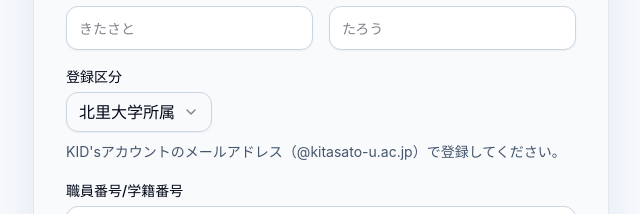
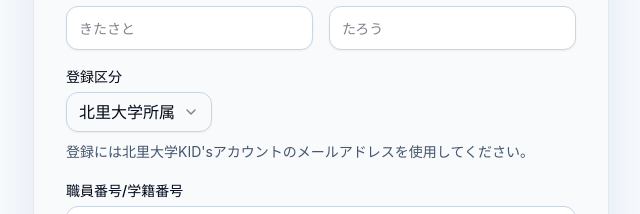
Before and after one commit to MolecularBiologyResearchCenter/lab-manager, a Next.js app: page /register in a window 1280 px wide. Shown: the part 419-633 px from the top of the page, without its empty margins (319-959 px from the left). Built offline with nearby package versions, Linux system fonts and the light colour scheme; no server answers.

Commit message:
fix: move guest guidance below affiliation selector (#102)
Co-authored-by: MolecularBiologyResearchCenter <あなたのGitHubに登録したメールアドレスfujitani@kitasato-u.ac.jp>

```diff
--- a/src/app/register/page.tsx
+++ b/src/app/register/page.tsx
@@ -97,11 +97,11 @@ export default function RegisterPage() {
                                     <SelectItem value="GUEST">学外ゲスト</SelectItem>
                                 </SelectContent>
                             </Select>
-                            <p className="text-sm leading-6 text-slate-600">
-                                {registrationType === 'UNIVERSITY'
-                                    ? "KID'sアカウントのメールアドレス（@kitasato-u.ac.jp）で登録してください。"
-                                    : '学外ゲストは管理者の承認後に利用できます。'}
-                            </p>
+                            {registrationType === 'UNIVERSITY' && (
+                                <p className="text-sm leading-6 text-slate-600">
+                                    {KITASATO_EMAIL_HINT}
+                                </p>
+                            )}
                         </div>
                         <div className="space-y-2">
                             <Label htmlFor="employeeId">職員番号/学籍番号</Label>
@@ -119,6 +119,12 @@ export default function RegisterPage() {
                                     <SelectItem value="UNDERGRADUATE_STUDENT">学部学生</SelectItem>
                                 </SelectContent>
                             </Select>
+                            {registrationType === 'GUEST' && (
+                                <p className="text-sm leading-6 text-slate-600">
+                                    学外ゲストは管理者の承認後に利用できます。<br />
+                                    所属機関、利用目的、受入担当者、利用期限を入力してください。
+                                </p>
+                            )}
                         </div>
                         {registrationType === 'GUEST' && (
                             <div className="space-y-4 rounded-xl border border-amber-200 bg-amber-50 p-4">
@@ -143,11 +149,12 @@ export default function RegisterPage() {
                         <div className="space-y-2">
                             <Label htmlFor="email">メールアドレス</Label>
                             <Input id="email" name="email" type="email" required placeholder={registrationType === 'UNIVERSITY' ? 'user@kitasato-u.ac.jp' : 'guest@example.com'} className="h-11 rounded-xl border-slate-300 text-base" />
-                            <p className="text-sm leading-6 text-slate-600">
-                                {registrationType === 'UNIVERSITY'
-                                    ? <>{KITASATO_EMAIL_HINT}<br />メールアドレスのドメインが kitasato-u.ac.jp で終わるもの以外では登録できません。</>
-                                    : <>学外ゲストは管理者の承認後に利用できます。<br />所属機関、利用目的、受入担当者、利用期限を入力してください。</>}
-                            </p>
+                            {registrationType === 'UNIVERSITY' && (
+                                <p className="text-sm leading-6 text-slate-600">
+                                    {KITASATO_EMAIL_HINT}<br />
+                                    メールアドレスのドメインが kitasato-u.ac.jp で終わるもの以外では登録できません。
+                                </p>
+                            )}
                         </div>
                         <div className="space-y-2">
                             <Label htmlFor="password">
```
